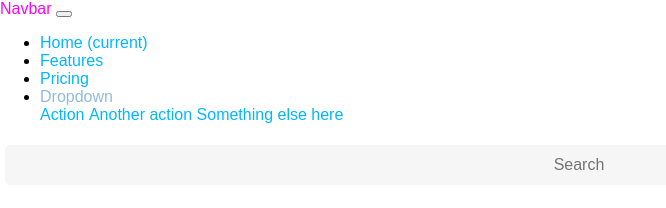
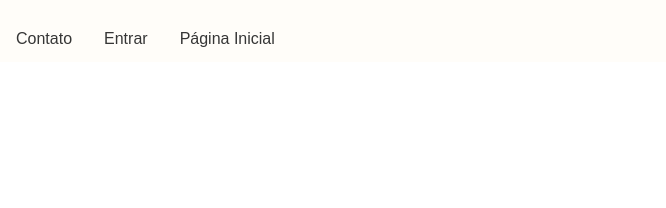
Before and after one commit to BeatrizGomesCosta/Aula10, a plain HTML site: page Menu.html in a window 1280 px wide. Shown: the whole page, without its empty margins (0-666 px from the left). Drawn offline with nearby package versions, Linux system fonts and the light colour scheme.

Commit message:
commit contato

```diff
--- a/Menu.html
+++ b/Menu.html
@@ -26,7 +26,7 @@
 	<script src="https://maxcdn.bootstrapcdn.com/bootstrap/4.3.1/js/bootstrap.min.js"></script>
 </head>
 
-<!--
+
 
 <body>
     	<nav class = "topnav">
@@ -38,62 +38,6 @@
                 </p>
         </nav>
 </body>
--->
-
-<!--Navbar-->
-<nav class="navbar navbar-expand-lg navbar-dark primary-color">
-
-	<!-- Navbar brand -->
-	<a class="navbar-brand" href="#">Navbar</a>
-
-	<!-- Collapse button -->
-	<button class="navbar-toggler" type="button" data-toggle="collapse" data-target="#basicExampleNav"
-	  aria-controls="basicExampleNav" aria-expanded="false" aria-label="Toggle navigation">
-	  <span class="navbar-toggler-icon"></span>
-	</button>
-
-	<!-- Collapsible content -->
-	<div class="collapse navbar-collapse" id="basicExampleNav">
-
-	  <!-- Links -->
-	  <ul class="navbar-nav mr-auto">
-		<li class="nav-item active">
-		  <a class="nav-link" href="#">Home
-			<span class="sr-only">(current)</span>
-		  </a>
-		</li>
-		<li class="nav-item">
-		  <a class="nav-link" href="#">Features</a>
-		</li>
-		<li class="nav-item">
-		  <a class="nav-link" href="#">Pricing</a>
-		</li>
-
-		<!-- Dropdown -->
-		<li class="nav-item dropdown">
-		  <a class="nav-link dropdown-toggle" id="navbarDropdownMenuLink" data-toggle="dropdown"
-			aria-haspopup="true" aria-expanded="false">Dropdown</a>
-		  <div class="dropdown-menu dropdown-primary" aria-labelledby="navbarDropdownMenuLink">
-			<a class="dropdown-item" href="#">Action</a>
-			<a class="dropdown-item" href="#">Another action</a>
-			<a class="dropdown-item" href="#">Something else here</a>
-		  </div>
-		</li>
-
-	  </ul>
-	  <!-- Links -->
-
-	  <form class="form-inline">
-		<div class="md-form my-0">
-		  <input class="form-control mr-sm-2" type="text" placeholder="Search" aria-label="Search">
-		</div>
-	  </form>
-	</div>
-	<!-- Collapsible content -->
-
-  </nav>
-  <!--/.Navbar-->
-
 
 
 </html>
```
Also changed, not shown: contato.html (+1 -1 lines).
